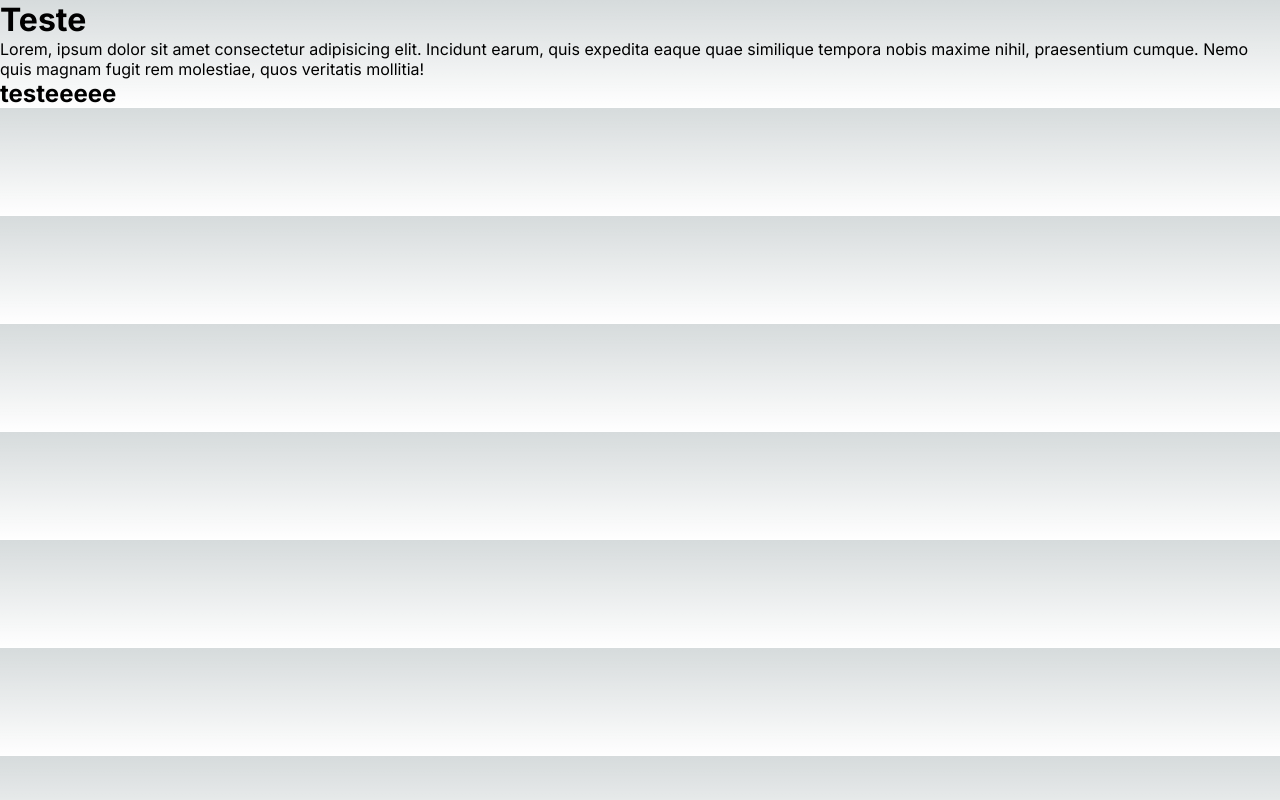
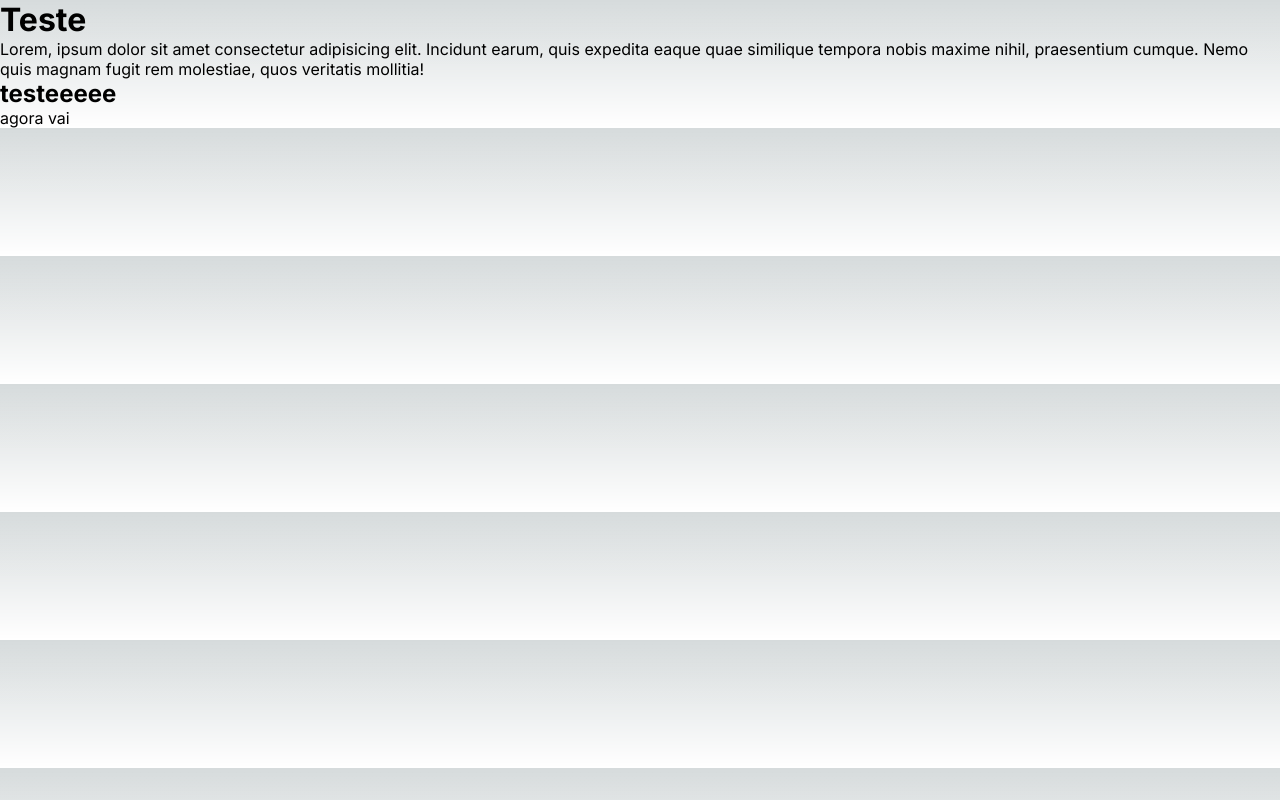
Before and after one commit to anikape/multiclinicafortaleza, a Next.js app: page / in a window 1280 px wide. Built offline with nearby package versions, Linux system fonts and the light colour scheme.

Commit message:
teste de bulid

```diff
--- a/src/app/page.js
+++ b/src/app/page.js
@@ -6,6 +6,7 @@
     <h1>Teste</h1>
     <p>Lorem, ipsum dolor sit amet consectetur adipisicing elit. Incidunt earum, quis expedita eaque quae similique tempora nobis maxime nihil, praesentium cumque. Nemo quis magnam fugit rem molestiae, quos veritatis mollitia!</p>
     <h2>testeeeee</h2>
+    <p>agora vai</p>
     </>
 
   )
```
